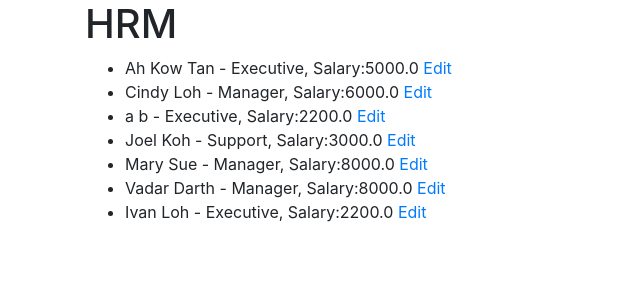
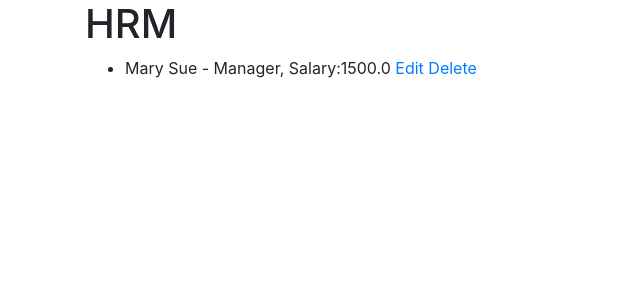
Before and after one commit to ksngo/flask_CRUD_PYCHARM, a Flask app: page / in a window 1280 px wide. Shown: the part 56-356 px from the top of the page, without its empty margins (0-640 px from the left). Run offline with Flask 2, Linux system fonts and the light colour scheme; some libraries are stand-ins or nearby versions.

Commit message:
Added delete

```diff
--- a/05-crud/app.py
+++ b/05-crud/app.py
@@ -58,6 +58,37 @@ def process_add_employee():
     data.add_new_employee(employee_id, first_name, last_name, title, salary)
     return redirect(url_for('display_employees'))
 
+@app.route('/confirm_delete_employee/<id>')
+def confirm_delete(id):
+
+    #1 find the index of the employee that we want to delete
+    employee_to_delete = data.find_employee_by_id(id)
+
+    return render_template('confirm_delete.template.html', employee=employee_to_delete)
+
+
+@app.route('/delete_employee/<id>', methods=['POST'])
+def delete_employee(id):
+
+    #0 load in the database
+    database = data.read_data()
+
+    #1 find the index of the employee that we want to delete
+    employee_to_delete = data.find_employee_by_id(id)
+
+    #2 remove that index from the database list
+    for index,e in enumerate(database):
+        if e['id'] == employee_to_delete['id']:
+            # update the entry in the databse
+            database[index] = employee_to_delete
+            break # break out of the loop because each id is unique
+
+    del database[index]
+
+    #3 write the whole database back to the file
+    data.write_data(database)
+
+    return redirect(url_for('display_employees'))
 
 # "magic code" -- boilerplate
 if __name__ == '__main__':
--- a/05-crud/sample_hrm.csv
+++ b/05-crud/sample_hrm.csv
@@ -1,8 +1,2 @@
 id,first_name,last_name,title,salary
-2,Ah Kow,Tan,Executive,5000.0
-3,Cindy,Loh,Manager,6000.0
-2377,a,b,Executive,2200
-1159,Joel,Koh,Support,3000.0
-1530,Mary,Sue,Manager,8000.0
-4377,Vadar,Darth,Manager,8000.0
-7391,Ivan,Loh,Executive,2200.0
+357,Mary,Sue,Manager,1500
--- a/05-crud/templates/list_employees.template.html
+++ b/05-crud/templates/list_employees.template.html
@@ -10,6 +10,7 @@ Show Employees
         {%for e in employees %}
         <li>{{e.first_name}} {{e.last_name}} - {{e.title}}, Salary:{{e.salary}}
             <a href="{{ url_for('edit_employee', id=e.id) }}">Edit</a>
+            <a href="{{ url_for('confirm_delete', id=e.id) }}">Delete</a>
         </li>
         {%endfor%}
     </ul>
```
Also changed, not shown: 05-crud/templates/confirm_delete.template.html (added, +11 -0 lines).
